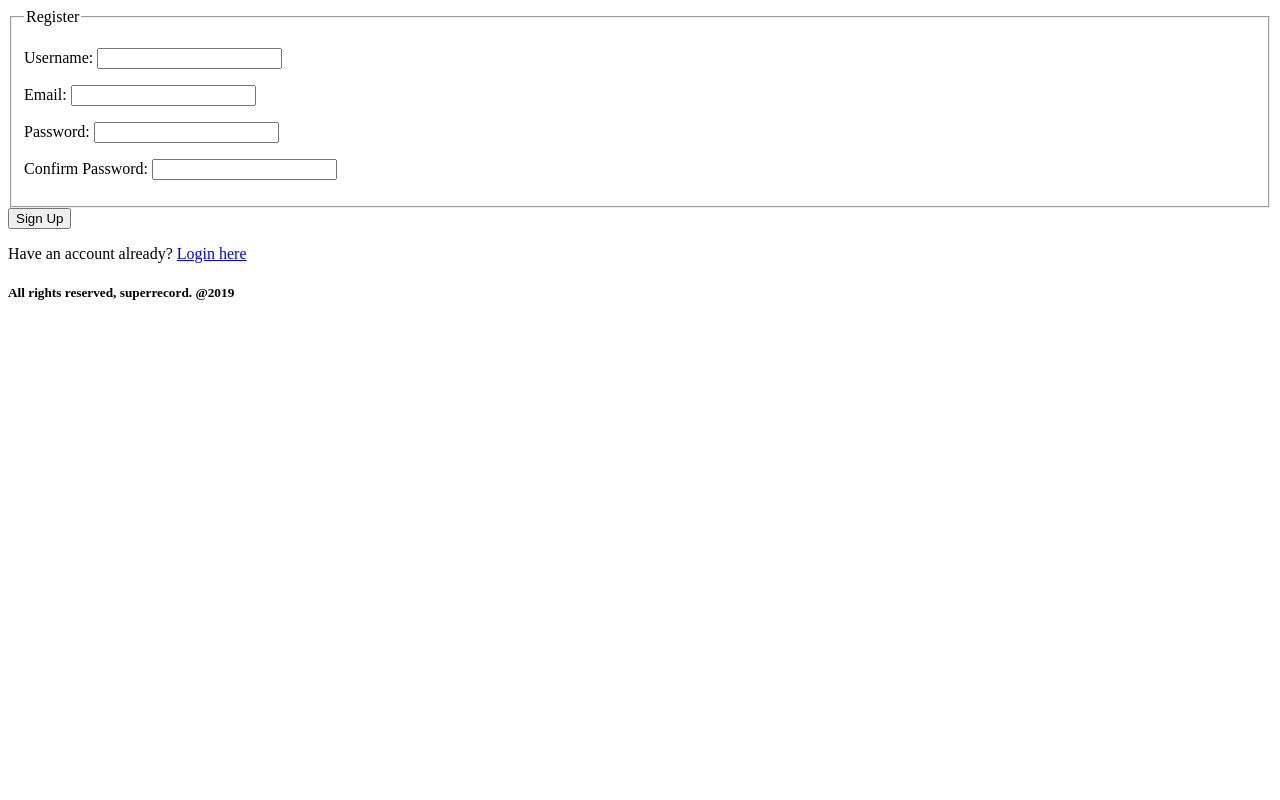
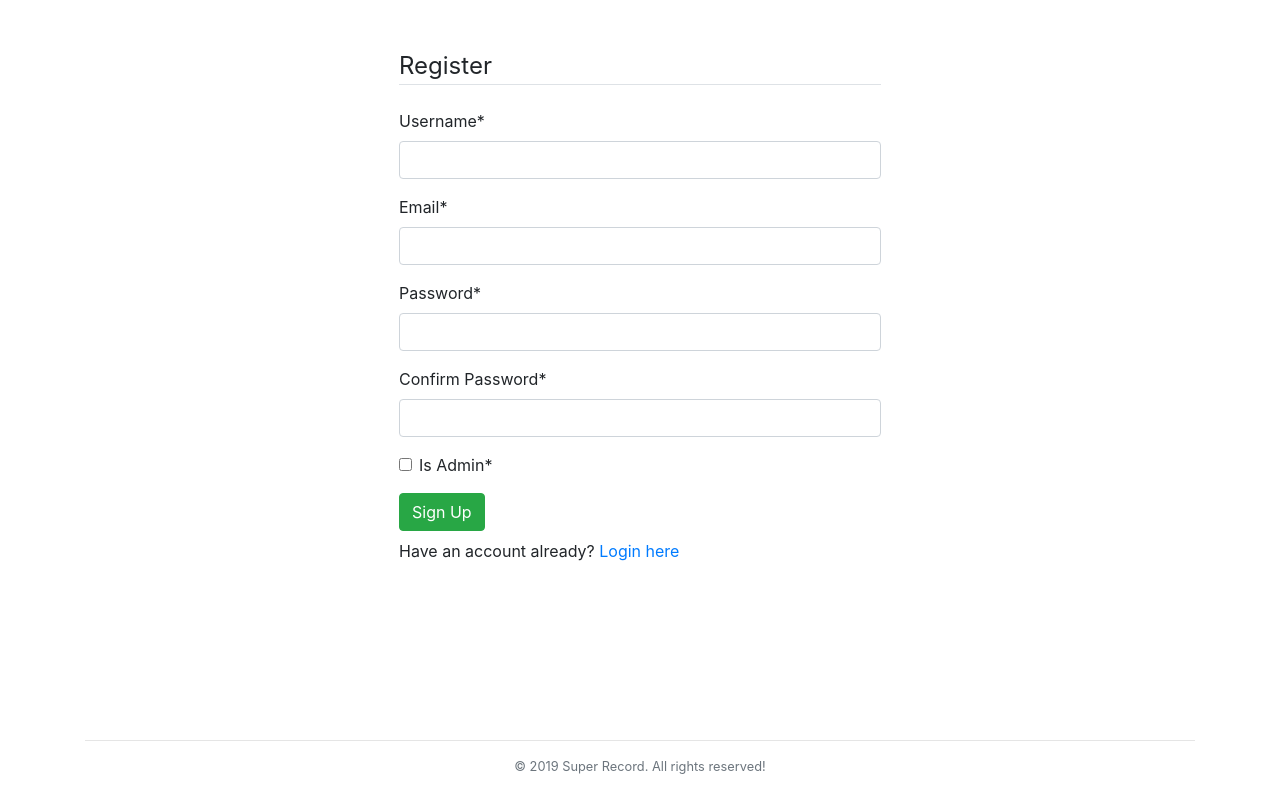
Before and after one commit to anyric/super-record, a Django app: page /accounts/signup/ in a window 1280 px wide. Run offline with Django 3.2, Linux system fonts and the light colour scheme; some libraries are stand-ins or nearby versions.

Commit message:
feature(UI-UX): improve look and feel
- add crispy & bootstrap library
- integrate crispy into html files

[Finishes #167012114]

```diff
--- a/src/accounts/forms.py
+++ b/src/accounts/forms.py
@@ -8,10 +8,11 @@ class UserCreationForm(forms.ModelForm):
     """
     password1 = forms.CharField(label='Password', widget=forms.PasswordInput)
     password2 = forms.CharField(label='Confirm Password', widget=forms.PasswordInput)
+    is_admin = forms.BooleanField(label='Is Admin', widget=forms.CheckboxInput)
 
     class Meta:
         model = User
-        fields = ('username', 'email')
+        fields = ('username', 'email', 'is_admin')
 
     def clean_password2(self):
         """
@@ -30,6 +31,9 @@ class UserCreationForm(forms.ModelForm):
         """
         user = super(UserCreationForm, self).save(commit=False)
         user.set_password(self.cleaned_data['password1'])
+        admin = self.cleaned_data.get('is_admin')
+        if admin:
+            user.is_admin=True
         if commit:
             user.save()
         return user
--- a/src/accounts/templates/accounts/base.html
+++ b/src/accounts/templates/accounts/base.html
@@ -4,6 +4,8 @@
   <meta charset="UTF-8">
   <meta name="viewport" content="width=device-width, initial-scale=1.0">
   <meta http-equiv="X-UA-Compatible" content="ie=edge">
+  <link rel="stylesheet" href="https://stackpath.bootstrapcdn.com/bootstrap/4.1.3/css/bootstrap.min.css" integrity="sha384-MCw98/SFnGE8fJT3GXwEOngsV7Zt27NXFoaoApmYm81iuXoPkFOJwJ8ERdknLPMO" crossorigin="anonymous">
+<script src="https://stackpath.bootstrapcdn.com/bootstrap/4.1.3/js/bootstrap.min.js" integrity="sha384-ChfqqxuZUCnJSK3+MXmPNIyE6ZbWh2IMqE241rYiqJxyMiZ6OW/JmZQ5stwEULTy" crossorigin="anonymous"></script>
   <title>Super Record - {% block title %}{%endblock%}</title>
 </head>
 <body>
@@ -11,7 +13,14 @@
   {% block content %}{%endblock%}
 
   {% block footer %}
-    <h5>All rights reserved, superrecord. @2019</h5>
+    <div class="container py-2 fixed-bottom">
+        <div class="row">
+          <div class="col-12 col-md text-center">
+            <hr />
+            <small class="d-block mb-3 text-secondary">&copy; 2019 Super Record. All rights reserved!</small>
+          </div>
+        </div>
+    </div>
   {%endblock%}
 </body>
 </html>
--- a/src/accounts/templates/accounts/signup.html
+++ b/src/accounts/templates/accounts/signup.html
@@ -1,19 +1,21 @@
 {% extends "accounts/base.html" %}
 
+{% load crispy_forms_tags %}
 {% block title%}Signup{%endblock%}
 
 {% block content%}
-  <div class="content-section">
+  <div class="container mt-5" style="width: 40%">
     <form action="." method="POST">
         {% csrf_token %}
-        <fieldset class="form-group">
+        <div class="form-group">
             <legend class="border-bottom mb-4">Register</legend>
-            {{ form.as_p }}
-        </fieldset>
-        <div>
-                <button class="btn btn-outline-info" type="submit">Sign Up</button>
+            {{ form|crispy }}
         </div>
+        <button class="btn btn-success" type="submit">Sign Up</button>
     </form>
-    <p>Have an account already? <a href="{% url 'login' %}">Login here</a></p>
+    <div class="my-2">
+        <p>Have an account already? <a href="{% url 'login' %}">Login here</a></p>
+    </div>
+
 </div>
 {%endblock%}
--- a/src/superrecord/settings.py
+++ b/src/superrecord/settings.py
@@ -38,6 +38,7 @@ INSTALLED_APPS = [
     'django.contrib.messages',
     'django.contrib.staticfiles',
     'accounts.apps.AccountsConfig',
+    'crispy_forms'
 ]
 
 MIDDLEWARE = [
@@ -129,3 +130,4 @@ CORS_ORIGIN_ALLOW_ALL = True
 AUTH_USER_MODEL = 'accounts.User'
 LOGIN_REDIRECT_URL = '/'
 # LOGOUT_REDIRECT_URL = '/'
+CRISPY_TEMPLATE_PACK = 'bootstrap4'
```
Also changed, not shown: src/accounts/templates/accounts/index.html (+5 -2 lines), src/accounts/templates/accounts/login.html (+14 -7 lines), src/accounts/templates/accounts/logout.html (+5 -3 lines).
